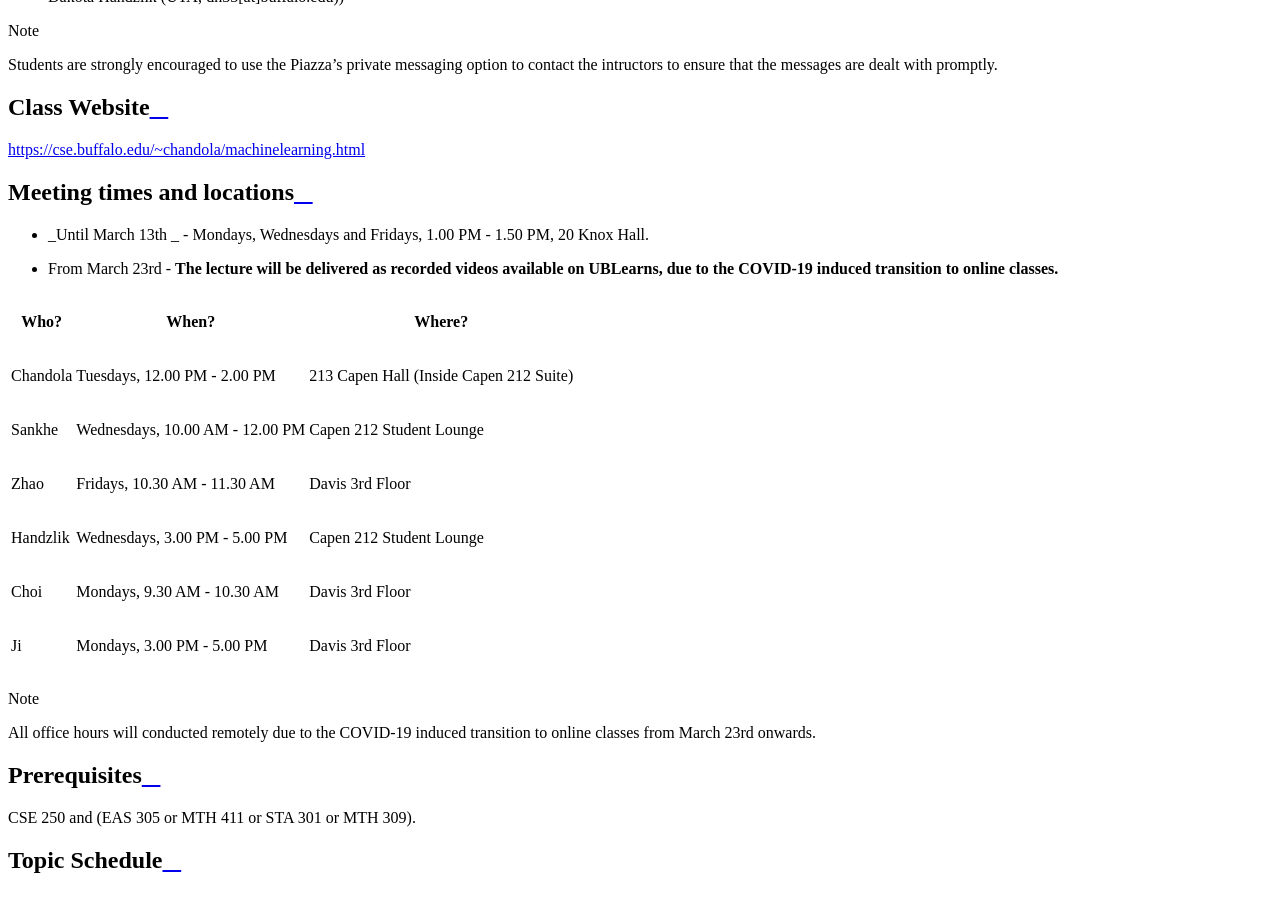
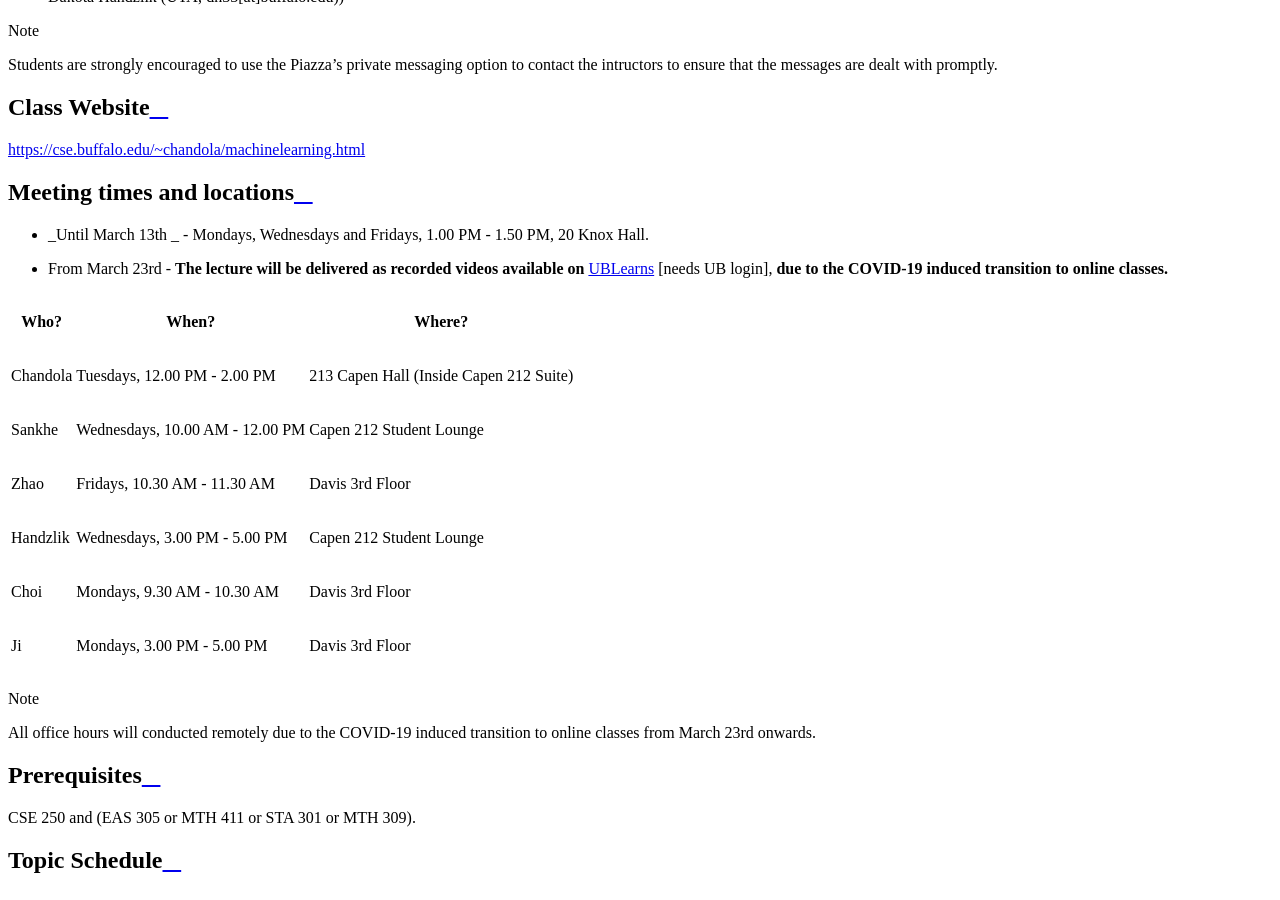
Before and after one commit to ubdsgroup/mlcourse-ub, a Sphinx documentation site: the page built from source/syllabus.rst, in a window 1280 px wide and 900 px high, scrolled down 885 px. Built offline with Sphinx 7.4.7 and the Read the Docs theme 2.0.0, drawn with Linux system fonts in a browser that asks for light colours.

Commit message:
adding ublearns link

```diff
--- a/source/syllabus.rst
+++ b/source/syllabus.rst
@@ -39,7 +39,7 @@ https://cse.buffalo.edu/~chandola/machinelearning.html
 Meeting times and locations
 ----------------------------
 * _Until March 13th _ - Mondays, Wednesdays and Fridays, 1.00 PM - 1.50 PM, 20 Knox Hall.
-* From March 23rd - **The lecture will be delivered as recorded videos available on UBLearns, due to the COVID-19 induced transition to online classes.**
+* From March 23rd - **The lecture will be delivered as recorded videos available on** `UBLearns <https://ub.hosted.panopto.com/Panopto/Pages/Sessions/List.aspx?folderID=95cf0811-2140-4ead-a4a9-ab44014168ea>`_ [needs UB login], **due to the COVID-19 induced transition to online classes.**
 
 +-----------+-------------------------------+---------------------------------------+
 | Who?      | When?                         | Where?                                |
```
